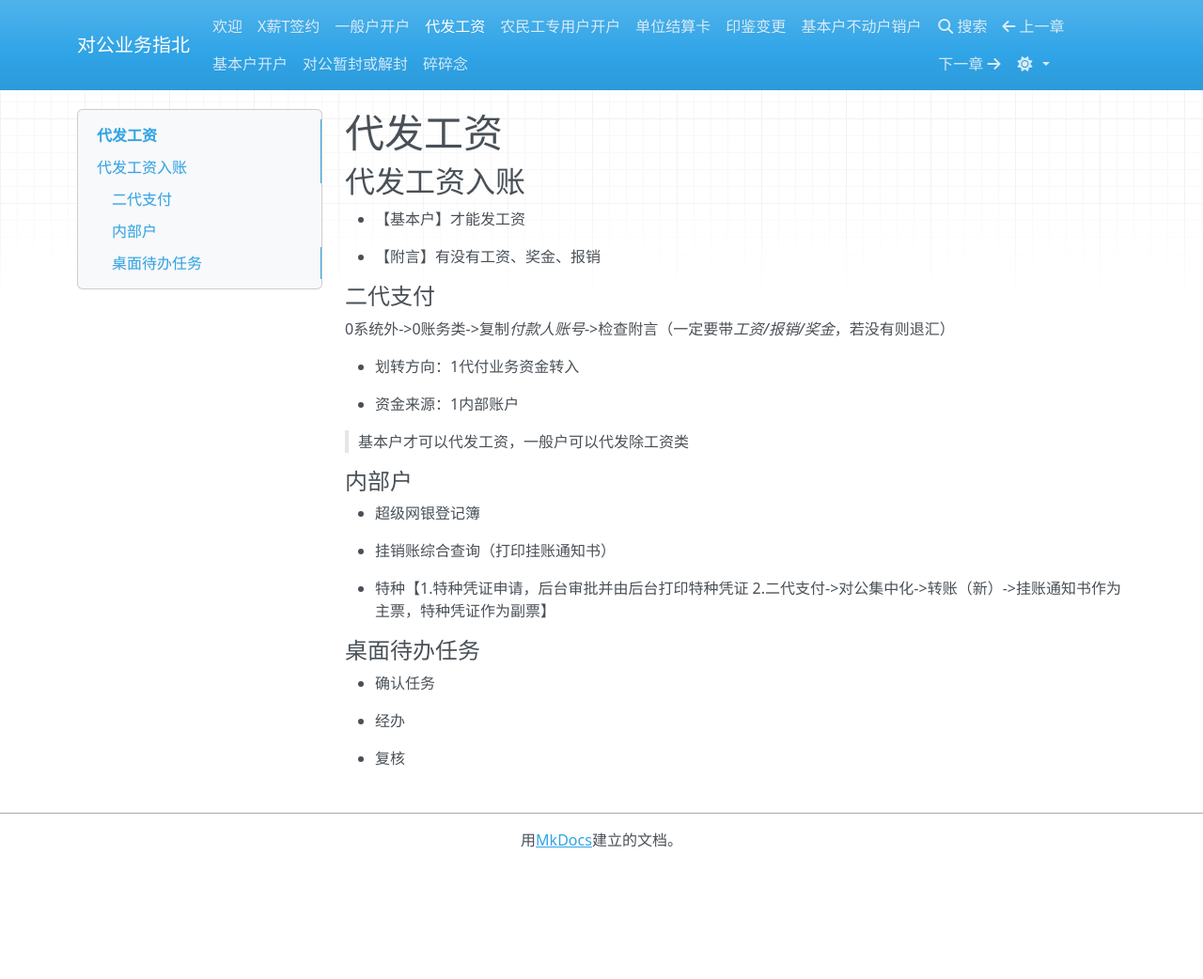
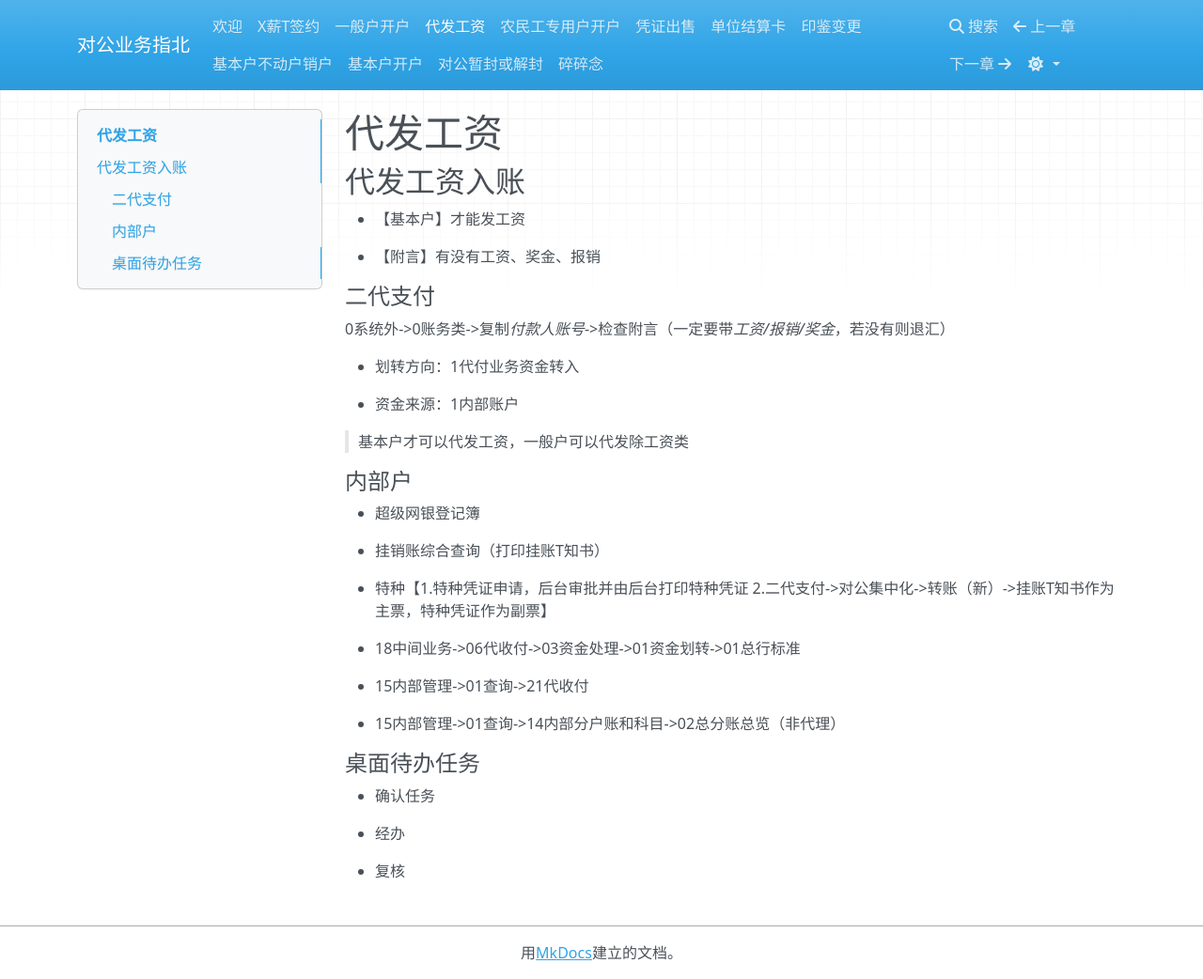
Before and after one commit to sakurafisch/fi, an MkDocs documentation site: the page built from docs/代发工资.md, in a window 1280 px wide and 1042 px high. Shown: the whole window at 94% size. Built offline with MkDocs 1.6.1, drawn with Linux system fonts in a browser that asks for light colours; nearby versions of some CDN libraries.

Commit message:
ifoajewfksldds

```diff
--- a/docs/代发工资.md
+++ b/docs/代发工资.md
@@ -20,9 +20,15 @@
 
 - 超级网银登记簿
 
-- 挂销账综合查询（打印挂账通知书）
+- 挂销账综合查询（打印挂账T知书）
 
-- 特种【1.特种凭证申请，后台审批并由后台打印特种凭证 2.二代支付->对公集中化->转账（新）->挂账通知书作为主票，特种凭证作为副票】
+- 特种【1.特种凭证申请，后台审批并由后台打印特种凭证 2.二代支付->对公集中化->转账（新）->挂账T知书作为主票，特种凭证作为副票】
+
+- 18中间业务->06代收付->03资金处理->01资金划转->01总行标准
+
+- 15内部管理->01查询->21代收付
+
+- 15内部管理->01查询->14内部分户账和科目->02总分账总览（非代理）
 
 #### 桌面待办任务
 
```
Also changed, not shown: docs/凭证出售.md (added, +5 -0 lines), docs/非对公.md (+4 -0 lines).
